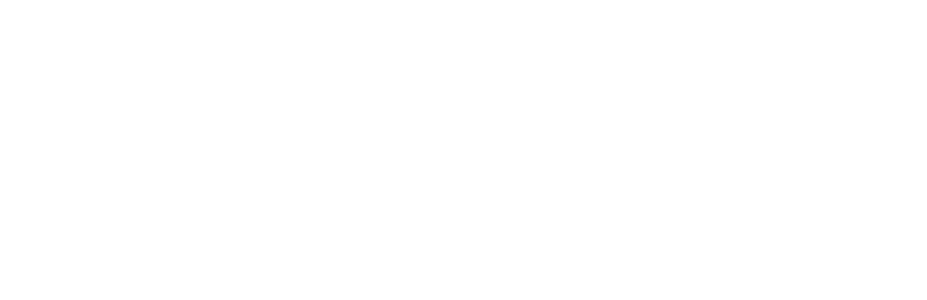
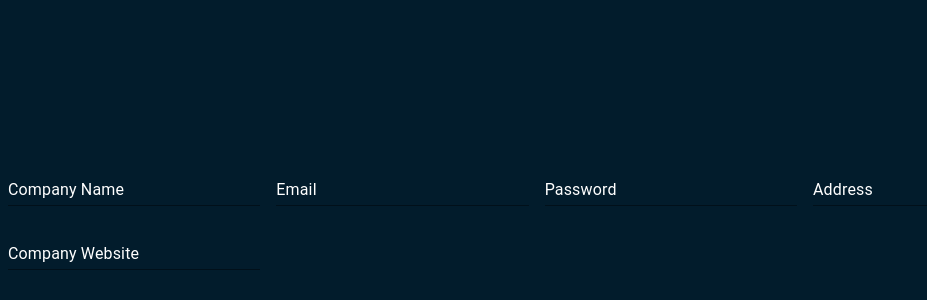
Before and after one commit to yitethio/job_board, a React (Create React App) app: page /intro2 in a window 1280 px wide. Before the commit this address had no page. Shown: the part 186-486 px from the top of the page, without its empty margins (0-927 px from the left). Built offline with nearby package versions, Linux system fonts and the light colour scheme.

Commit message:
working on routing

```diff
--- a/src/App.js
+++ b/src/App.js
@@ -3,16 +3,15 @@
 
 import Intro from './Pages/Intro';
 import Compregister from './Pages/Comp_register';
-
-
+import Intro2 from './Pages/intro2'; // Make sure to import Intro2 component
 
 function App() {
   return (
     <BrowserRouter>
       <Routes>
         <Route path="/intro" element={<Intro />} />
-        <Route path="/Pages/Comp_register" element={<Compregister/>} />
-        <Route paath="/intro2" element={<intro_2/>}/>
+        <Route path="/comp_register" element={<Compregister />} /> {/* Corrected path */}
+        <Route path="/intro2" element={<Intro2 />} /> {/* Corrected component name */}
       </Routes>
     </BrowserRouter>
   );
--- a/src/Pages/intro2.js
+++ b/src/Pages/intro2.js
@@ -1,11 +1,54 @@
 import * as React from 'react';
-export default function intro_2()
-{
-    return (
-    <>
-    <div style={{ backgroundColor: '#021C2C' }}>
+import Box from '@mui/material/Box';
+import TextField from '@mui/material/TextField';
 
+export default function BasicTextFields() {
+  return (
+    <div style={{ backgroundColor: '#021C2C', height: '100vh', width: '100vw', display: 'flex', justifyContent: 'center', alignItems: 'center' }}>
+      <Box
+        component="form"
+        sx={{
+          '& > :not(style)': { m: 1, width: '25ch' },
+        }}
+        noValidate
+        autoComplete="off"
+      >
+        <TextField
+          id="standard-basic"
+          label="Company Name"
+          variant="standard"
+          InputLabelProps={{ style: { color: 'white' } }}
+          inputProps={{ style: { color: 'white' } }}
+        />
+        <TextField
+          id="standard-basic"
+          label="Email"
+          variant="standard"
+          InputLabelProps={{ style: { color: 'white' } }}
+          inputProps={{ style: { color: 'white' } }}
+        />
+        <TextField
+          id="standard-basic"
+          label="Password"
+          variant="standard"
+          InputLabelProps={{ style: { color: 'white' } }}
+          inputProps={{ style: { color: 'white' } }}
+        />
+        <TextField
+          id="standard-basic"
+          label="Address"
+          variant="standard"
+          InputLabelProps={{ style: { color: 'white' } }}
+          inputProps={{ style: { color: 'white' } }}
+        />
+        <TextField
+          id="standard-basic"
+          label="Company Website"
+          variant="standard"
+          InputLabelProps={{ style: { color: 'white' } }}
+          inputProps={{ style: { color: 'white' } }}
+        />
+      </Box>
     </div>
-    </>
-)
+  );
 }
```
